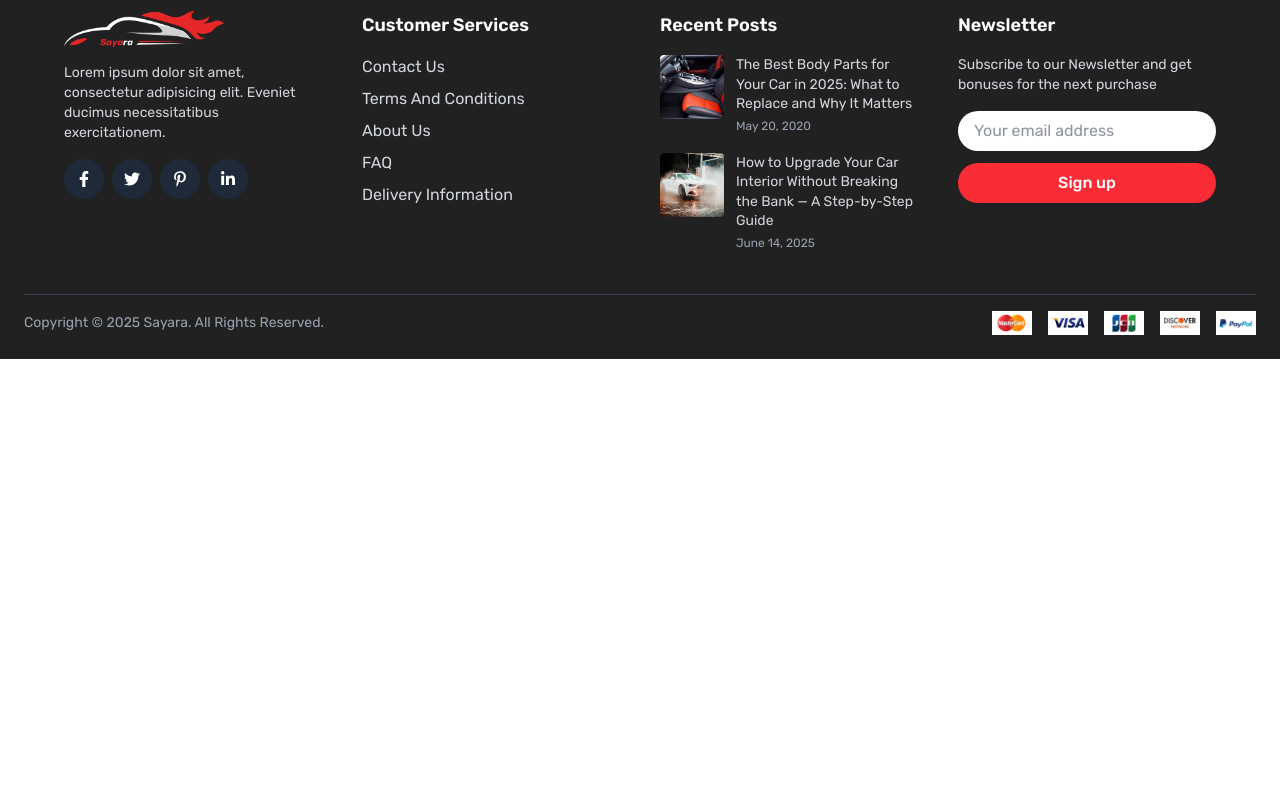
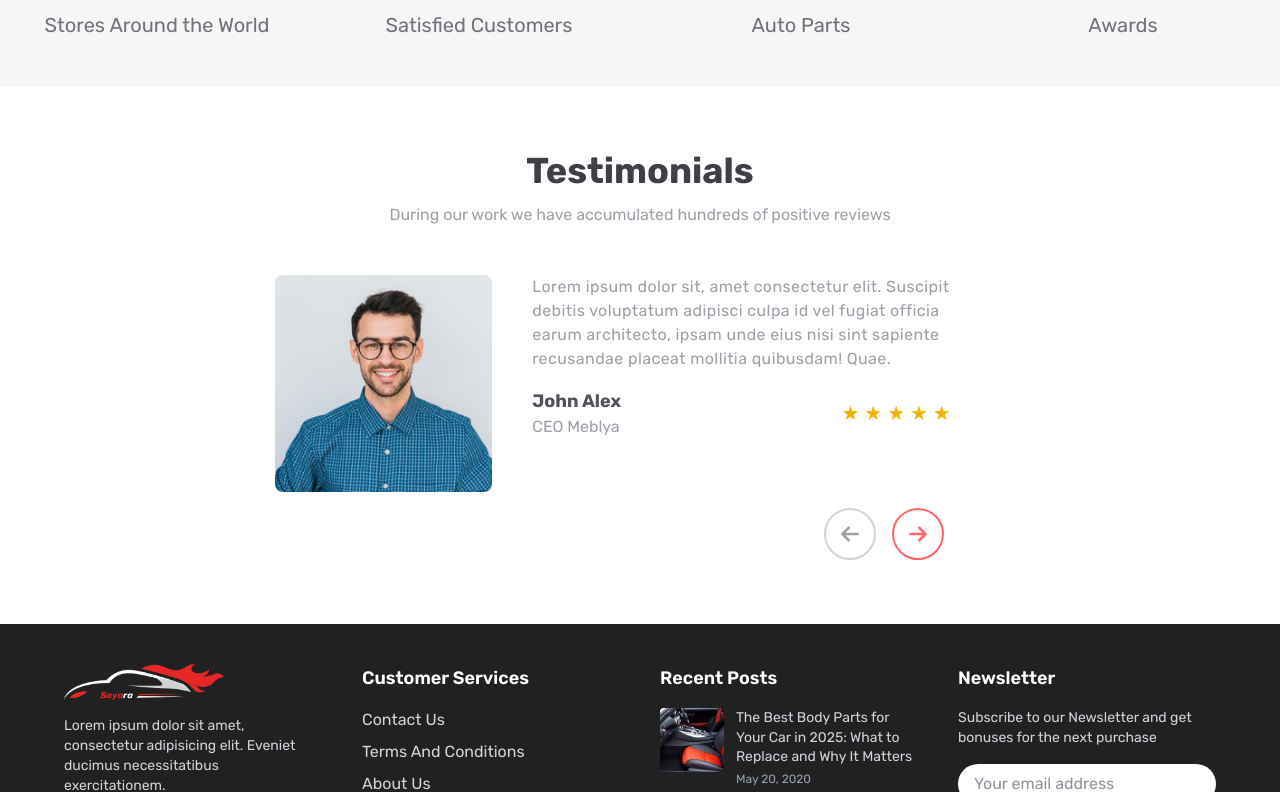
Before and after one commit to boyalonexr/Soyara-clone-app, a React (Vite) app: page /about in a window 1280 px wide. Shown: the part 1218-2010 px from the top of the page. Before the commit the page ends 1577 px from the top, so only its background shows below. Built offline with nearby package versions, Linux system fonts and the light colour scheme.

Commit message:
completed my about page

```diff
--- a/src/App.css
+++ b/src/App.css
@@ -0,0 +1,14 @@
+@keyframes fade-in {
+  from {
+    opacity: 0.7;
+    transform: scale(1);
+  }
+  to {
+    opacity: 1;
+    transform: scale(1);
+  }
+}
+
+.animate-fade-in {
+  animation: fade-in 0.5s ease-in forwards;
+}
--- a/src/Components/About.jsx
+++ b/src/Components/About.jsx
@@ -2,8 +2,13 @@ import bgImage from '../assets/car-interior.jpg';
 import carImg from '../assets/about-imgs/about-car.png';
 import { useRef, useEffect, useState } from 'react';
 import { useInView  } from 'framer-motion';
+import { FaArrowLeft, FaArrowRight } from
+"react-icons/fa6";
+import user1 from '../assets/about-imgs/t-1.jpg'
+import user2 from '../assets/about-imgs/t-2.jpg'
+import user3 from '../assets/about-imgs/t-3.jpg'
+import { motion } from 'framer-motion'
 
-function About() {
 function Counter({ target, duration, label}) {
   const ref = useRef(null)
   const isInView = useInView(ref, {once: true})
@@ -43,12 +48,43 @@ function About() {
   )
 }
 
+
+function About() {
+  const [ currentIndex, setCurrentIndex] = useState(0)
+
   const countData = [
     {target: 102, duratin: 2, label:"Stores Around the World"},
     {target: 2036, duratin: 2, label: "Satisfied Customers"},
     {target: 3012, duratin: 2, label: "Auto Parts"},
     {target: 234, duratin: 3, label: "Awards"},
   ]
+
+const testimonials = [
+  {
+    name: "John Alex", role: "CEO Meblya", image: user1,
+    review:
+      "Lorem ipsum dolor sit, amet consectetur elit. Suscipit debitis voluptatum adipisci culpa id vel fugiat officia earum architecto, ipsam unde eius nisi sint sapiente recusandae placeat mollitia quibusdam! Quae.",
+  },
+  {
+    name: "Jessica Moore", role: "CEO Meblya", image: user3,
+    review:
+      "Lorem ipsum dolor sit, amet consectetur elit. Suscipit debitis voluptatum adipisci culpa id vel fugiat officia earum architecto, ipsam unde eius nisi sint sapiente recusandae placeat mollitia quibusdam! Quae.",
+  },
+  {
+    name: "John Doe", role: "CEO Meblya", image: user2,
+    review:
+      "Lorem ipsum dolor sit, amet consectetur elit. Suscipit debitis voluptatum adipisci culpa id vel fugiat officia earum architecto, ipsam unde eius nisi sint sapiente recusandae placeat mollitia quibusdam! Quae.",
+  },
+];
+
+const handleNext = () => {
+  setCurrentIndex((prevIndex) => (prevIndex + 1) % testimonials.length )
+}
+
+const handlePrev = () => {
+  setCurrentIndex((prevIndex) => (prevIndex - 1 + testimonials.length) % testimonials.length )
+}
+
 
   return (
     <>
@@ -70,18 +106,21 @@ function About() {
     </div>
 
      <div
-      className='text-black px-6 py-12 md:flex gap-4'
+      className='text-black px-6 py-12 md:flex items-center gap-4 lg:gap-12'
      >
-      <div className='flex flex-col md:w-11/12 flex-wrap text-zinc-400'>
+      <div className='flex flex-col md:w-11/12 flex-wrap text-zinc-400 lg:w-2/4 lg:p-8'>
         <h1 className='text-4xl text-zinc-600 font-bold pb-2'>About Sayara</h1>
-        <p className='py-2 leading-loose'>We are an awesome team building this amazing React app! 🚀. Our team is focused on crafting a modern, responsive, and user-friendly web experience
+        <p className='py-2 leading-loose lg:leading-normal'>We are an awesome team building this amazing React app! 🚀. Our team is focused on crafting a modern, responsive, and user-friendly web experience
         </p>
 
-        <p className='py-2 leading-loose'>From design to deployment, every feature is thoughtfully built with performance, accessibility, and usability in mind.</p>
+        <p className='py-2 leading-loose lg:leading-normal'>From design to deployment, every feature is thoughtfully built with performance, accessibility, and usability in mind.</p>
 
+       <a href="/about">
         <button className="bg-red-600 text-white px-8 py-3 rounded-full w-1/2 my-6 hover:bg-red-700 transition">
           Learn More
         </button>
+       </a>
+
       </div>
 
       <div className='mt-10'>
@@ -92,9 +131,10 @@ function About() {
     <div className="bg-[#f7f5f5] px-4 py-12 grid grid-cols-1 md:grid-cols-2 lg:grid-cols-4 gap-10 text-center">
       {countData.map((data, index) => {
         return (
-          <div className="text-zinc-500">
+          <div
+          key={index}
+          className="text-zinc-500">
             <Counter
-              key={index}
               target={data.target}
               duration={data.duratin}
               label={data.label}
@@ -104,6 +144,87 @@ function About() {
       })}
     </div>
 
+      <div className='text-zinc-400 p-8 my-8 overflow-x-hidden'>
+      <h2 className='font-bold text-4xl text-zinc-700 pb-3 text-center'>Testimonials</h2>
+      <p className='text-center pb-12'>During our work we have accumulated hundreds of positive reviews</p>
+
+      <div className="overflow-hidden mb-6 md:mb-0 md:w-10/12 lg:w-[60%] mx-auto flex flex-col md:flex-row gap-6">
+  {/* IMAGE SECTION (swaps instead of sliding) */}
+        <div className="w-full md:w-1/3 flex justify-center">
+          <img
+            key={currentIndex} // this forces fade re-render
+            className="rounded-lg w-2/3 md:w-full opacity-0 animate-fade-in"
+            src={testimonials[currentIndex].image}
+            alt={testimonials[currentIndex].name}
+          />
+        </div>
+
+        {/* TEXT SLIDER SECTION */}
+        <div className="w-full md:w-3/4 overflow-hidden">
+          <motion.div
+            className="flex max-w-full"
+            drag="x"
+            dragConstraints={{ left: 0, right: 0 }}
+            onDragEnd={(event, info) => {
+              const offset = info.offset.x;
+              const velocity = info.velocity.x;
+
+              if (offset < -50 || velocity < -500) {
+                handleNext();
+              } else if (offset > 50 || velocity > 500) {
+                handlePrev();
+              }
+            }}
+            animate={{ x: `-${currentIndex * 100}%` }}
+            transition={{ type: "spring", stiffness: 300, damping: 30 }}
+            style={{ width: `${testimonials.length * 100}%` }}
+          >
+            {testimonials.map((testimonial, index) => (
+              <div
+                key={index}
+                className="w-full shrink-0 px-4"
+              >
+                <p className="tracking-wide">{testimonial.review}</p>
+                <div className="w-full flex items-center justify-between md:w-11/12 py-4">
+                  <div>
+                    <h3 className="font-bold text-lg text-zinc-600">{testimonial.name}</h3>
+                    <span>{testimonial.role}</span>
+                  </div>
+                  <span className="text-yellow-500 text-xl">★ ★ ★ ★ ★</span>
+                </div>
+              </div>
+            ))}
+          </motion.div>
+        </div>
+</div>
+
+      {/* Controls */}
+      <div className="gap-4 flex md:justify-end w-11/12 mt-4 mx-auto md:mx-0 lg:w-2/4 lg:mx-auto">
+        {/* Prev Button */}
+        <button
+          onClick={handlePrev}
+          disabled={currentIndex === 0}
+          className={`border-2 p-3.5 rounded-full transition
+            ${currentIndex === 0
+              ? 'text-zinc-400 border-zinc-300 cursor-not-allowed'
+              : 'text-red-400 hover:bg-red-500 hover:text-white border-red-400'}`}
+        >
+          <FaArrowLeft className="text-xl" />
+        </button>
+
+        {/* Next Button */}
+        <button
+          onClick={handleNext}
+          disabled={currentIndex === testimonials.length - 1}
+          className={`border-2 p-3.5 rounded-full transition
+            ${currentIndex === testimonials.length - 1
+              ? 'text-zinc-400 border-zinc-300 cursor-not-allowed'
+              : 'text-red-400 hover:bg-red-500 hover:text-white border-red-400'}`}
+        >
+          <FaArrowRight className="text-xl" />
+        </button>
+      </div>
+    </div>
 
   </>
   )
--- a/src/Components/Header.jsx
+++ b/src/Components/Header.jsx
@@ -19,7 +19,7 @@ const Header = ({ activePopup, setActivePopup, cartItems, cartTotal, handleRemov
      <div className='hidden lg:block w-[70%]'>
       <div className=' flex gap-x-6 items-center w-full'>
         <a href="/" className='W-[33%]'>
-          <img src={sayaraLogo} alt="" />
+          <img src={sayaraLogo} alt="sayaraLogo" />
         </a>
 
         <div className='relative text-zinc-500 w-full'>
```
Lines whose indentation alone changed are shown as unchanged.
